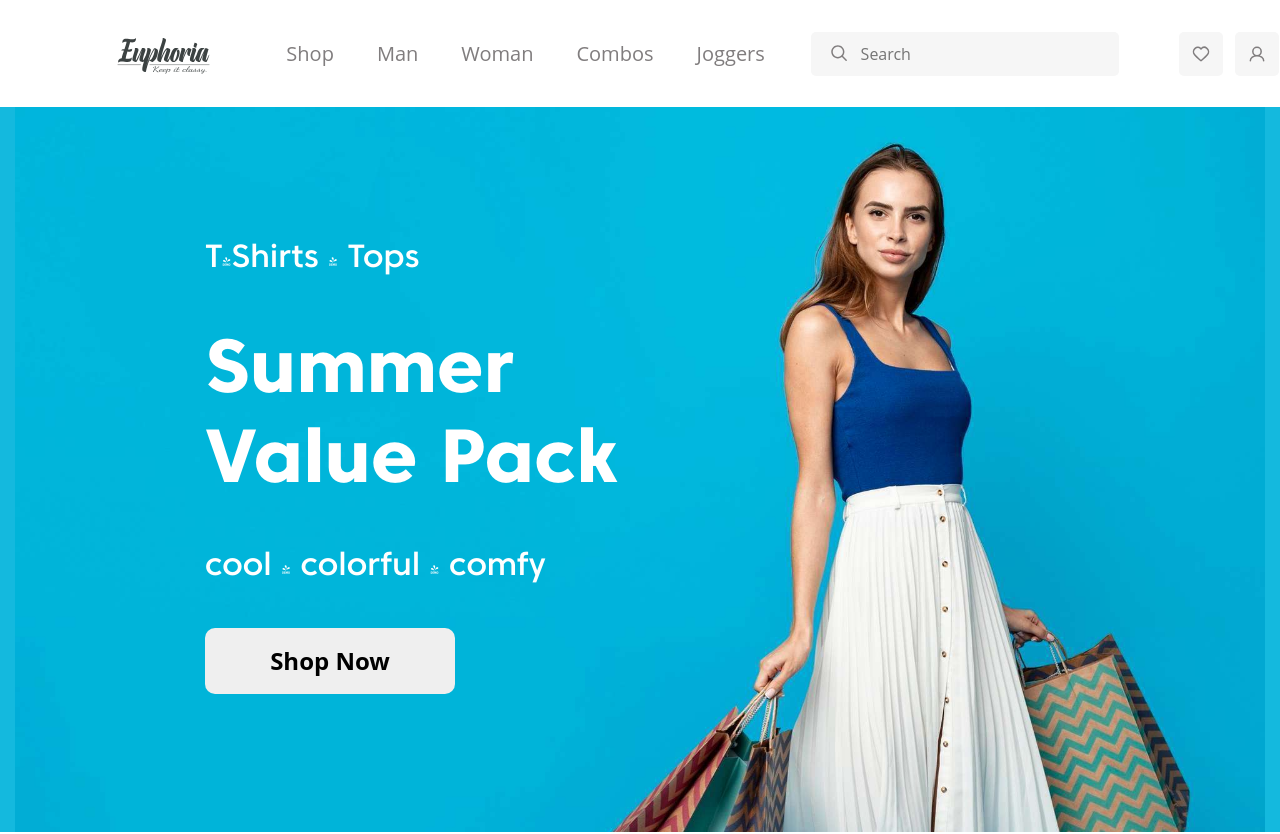
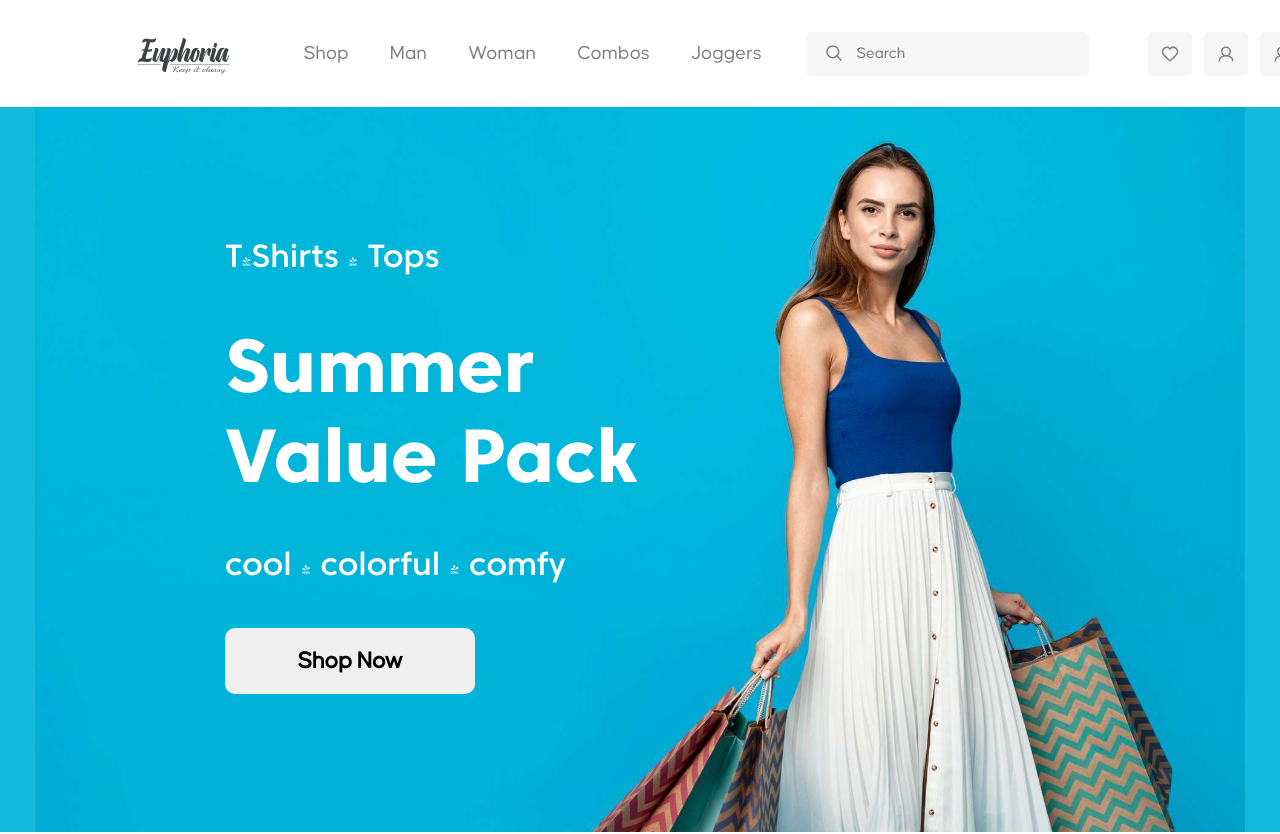
Before and after one commit to soniikot/shopping-cart, a React (Vite) app in the folder client/: page / in a window 1280 px wide. Shown: the top 834 px of the page. Built offline with nearby package versions, Linux system fonts and the light colour scheme; no server answers.

Commit message:
container 1240

```diff
--- a/client/index.html
+++ b/client/index.html
@@ -6,6 +6,8 @@
 
   <meta name="viewport" content="width=device-width, initial-scale=1.0" />
   <title>React Redux App</title>
+
+  <!-- initialise fonts -->
 </head>
 
 <body>
--- a/client/package.json
+++ b/client/package.json
@@ -4,7 +4,7 @@
   "version": "0.0.0",
   "type": "module",
   "scripts": {
-    "dev": "vite",
+    "dev": "vite --host",
     "start": "vite",
     "build": "tsc && vite build",
     "preview": "vite preview",
--- a/client/src/App.scss
+++ b/client/src/App.scss
@@ -3,3 +3,4 @@
 @import './styles/mixins.scss';
 @import './styles/variables.scss';
 @import './styles/typography';
+@import './styles/base';
--- a/client/src/components/Banner/Banner.tsx
+++ b/client/src/components/Banner/Banner.tsx
@@ -4,19 +4,21 @@ import { TextButton } from '../../shared/components/TextButton/TextButton';
 
 export const Banner = () => {
   return (
+    <div className="container">
       <div className={style.wrapper}>
         <div className={style.banner}>
           <h2>WE MADE YOUR EVERYDAY FASHION BETTER</h2>
           <p>
-          In our journey to improve everyday fashion, euphoria presents EVERYDAY
-          wear range - Comfortable & Affordable fashion 24/7
+            In our journey to improve everyday fashion, euphoria presents
+            EVERYDAY wear range - Comfortable & Affordable fashion 24/7
           </p>
           <div className={style.button}>
             <TextButton text="Shop Now" />
           </div>
         </div>
         <div className={style.image_wrapper}>
-        <img className={style.img} src={img} alt="group of people" />
+          {/* <img className={style.img} src={img} alt="group of people" /> */}
+        </div>
       </div>
     </div>
   );
--- a/client/src/components/Banner/styles.module.scss
+++ b/client/src/components/Banner/styles.module.scss
@@ -1,4 +1,5 @@
 @import '../../styles/variables.scss';
+
 .wrapper {
   display: flex;
   justify-content: center;
@@ -7,6 +8,7 @@
 }
 
 .banner {
+  flex: 1;
   flex-basis: 50%;
   background-image: url('../../assets/background-leaves.jpeg');
   background-size: cover;
@@ -14,14 +16,23 @@
   color: white;
 }
 
+.image_wrapper {
+  display: flex;
+  flex-basis: 50%;
+  flex: 1;
+  background-color: blueviolet;
+}
+
 .img {
-  height: 100%;
-  width: 100%;
+  display: inline-block;
+  flex: 1;
+  object-fit: scale-down;
 }
 
 .button {
   margin-top: 100px;
 }
+
 @media (max-width: $large) {
   .img {
     display: none;
--- a/client/src/components/SavingZone/SavingZone.tsx
+++ b/client/src/components/SavingZone/SavingZone.tsx
@@ -8,6 +8,9 @@ export const SavingZone = () => {
   return (
     <div className="container">
       <div className={style.wrapper}>
+        {/* slice 3 */}
+        {/* slice 2 */}
+
         {SAVING_ZONE.map((item) => (
           <div
             key={item.id}
--- /dev/null
+++ b/client/src/styles/base.scss
@@ -0,0 +1,6 @@
+.container {
+  width: 100%;
+  max-width: 1240px;
+  margin: 0 auto;
+  padding: 0 15px;
+}
--- a/client/src/styles/reset.scss
+++ b/client/src/styles/reset.scss
@@ -104,17 +104,6 @@ button {
   border-radius: 10px;
 }
 
-.container {
-  width: 100%;
-  max-width: 1440px;
-  margin: 0 auto;
-  padding: 0 15px;
-}
-
-$large: '1024px';
-$medium: '768px';
-$small: '480px';
-
 a {
   text-decoration: none;
 }
--- a/client/src/styles/typography.scss
+++ b/client/src/styles/typography.scss
@@ -2,6 +2,9 @@
  * Basic typography style for copy text
  */
 //hero-title
+
+@import './variables.scss';
+
 h1,
 .h1 {
   font-family: $h1-font-stack;
@@ -14,7 +17,7 @@ h1,
 //title for mini-banners
 h2,
 .h2 {
-  font-family: $text-font-stack;
+  font-family: $h2-font-stack;
   font-size: 34px;
   line-height: 45.1px;
   margin-block-start: 0;
@@ -49,6 +52,7 @@ h5,
   margin-block-start: 0;
   margin-block-end: 0;
 }
+
 p {
   font-weight: 500;
   font-size: 18px;
@@ -56,7 +60,7 @@ p {
 
 p,
 ul {
-  font-weight: normal;
+  font-weight: 400;
   font-family: $text-font-stack;
   margin-block-start: 0;
   margin-block-end: 0;
--- a/client/src/styles/variables.scss
+++ b/client/src/styles/variables.scss
@@ -1,12 +1,22 @@
-$text-font-stack: 'Causten', 'Open Sans', 'Helvetica Neue Light',
+:root {
+  --text-font-stack: 'Causten400', 'Open Sans', 'Helvetica Neue Light',
+    'Helvetica Neue', 'Helvetica', 'Arial', sans-serif;
+}
+
+$text-font-stack: 'Causten400', 'Open Sans', 'Helvetica Neue Light',
   'Helvetica Neue', 'Helvetica', 'Arial', sans-serif;
 
 $h1-font-stack: 'Core Sans C', 'Open Sans', 'Helvetica Neue Light',
   'Helvetica Neue', 'Helvetica', 'Arial', sans-serif;
+
+$h2-font-stack: 'Causten500', 'Open Sans', 'Helvetica Neue Light',
+  'Helvetica Neue', 'Helvetica', 'Arial', sans-serif;
+
 $h5-font-stack: 'Montserrat';
 
 $h3-font-stack: 'Core Sans C500', 'Open Sans', 'Helvetica Neue Light',
   'Helvetica Neue', 'Helvetica', 'Arial', sans-serif;
+
 $--grey-text-color: rgba(128, 125, 126, 1);
 $--dark-grey-text-color: rgba(60, 66, 66, 1);
 $--background-grey-color: rgba(246, 246, 246, 1);
--- a/client/vite.config.ts
+++ b/client/vite.config.ts
@@ -19,6 +19,8 @@ export default defineConfig({
       '@': path.resolve(__dirname, './src'),
       '@assets': path.resolve(__dirname, './src/assets'),
       '@components': path.resolve(__dirname, './src/components'),
+      //pages
+      //constants
     },
   },
 });
```
Also changed, not shown: 1 other file (tests, documents, lock files or other folders). Lines whose indentation alone changed are shown as unchanged.
